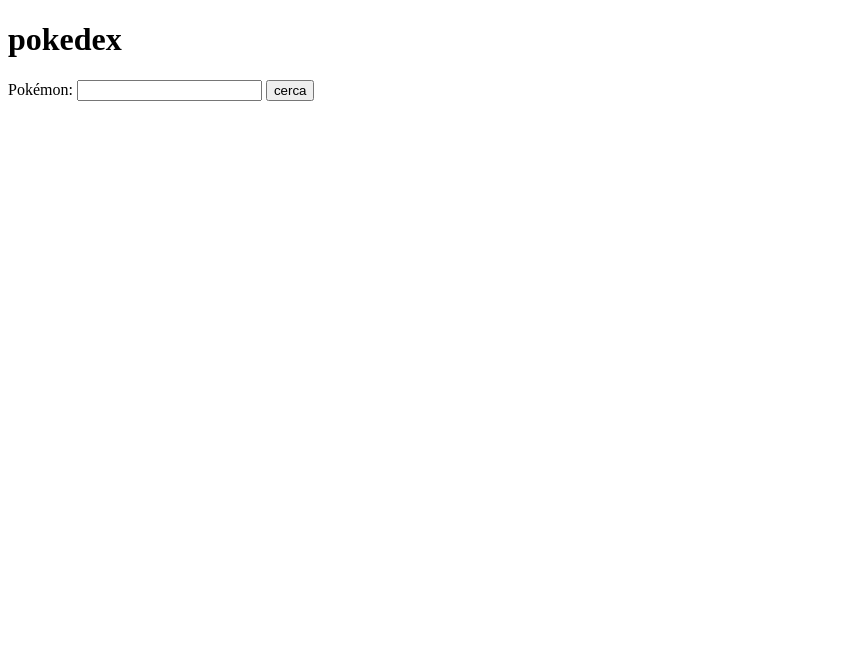
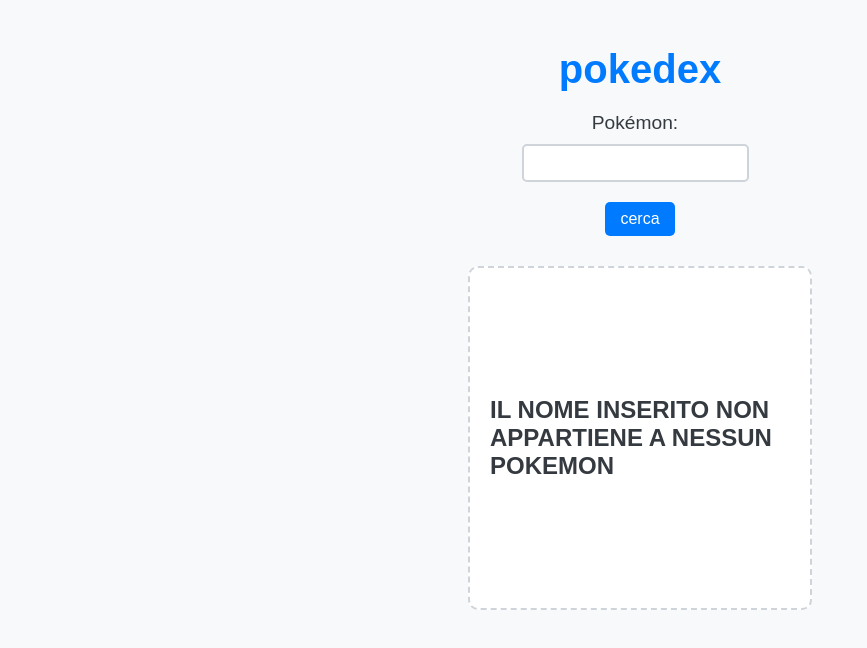
Before and after one commit to GioeleBoccanegra/pokedex, a plain HTML site: page index.html in a window 1280 px wide. Both pictures are taken after a click on the button "cerca". Shown: the whole page, without its empty margins (0-867 px from the left). Drawn offline with Linux system fonts and the light colour scheme; no server answers.

Commit message:
varie correzioni html, css e js

```diff
--- /dev/null
+++ b/assets/css/style.css
@@ -0,0 +1,106 @@
+
+    /* Stile generale */
+    body {
+      font-family: Arial, sans-serif;
+      background-color: #f8f9fa;
+      color: #343a40;
+      margin: 0;
+      padding: 20px;
+      display: flex;
+      flex-direction: column;
+      align-items: center;
+    }
+
+    h1 {
+      font-size: 2.5rem;
+      color: #007bff;
+      margin-bottom: 20px;
+    }
+
+
+
+
+    /* Stile per il contenitore del modulo */
+    label {
+      font-size: 1.2rem;
+      margin-right: 10px;
+    }
+
+    input {
+      padding: 8px;
+      font-size: 1rem;
+      border: 2px solid #ced4da;
+      border-radius: 5px;
+      margin-right: 10px;
+      margin-top: 10px;
+    }
+
+    input:focus {
+      outline: none;
+      border-color: #007bff;
+      box-shadow: 0 0 5px rgba(0, 123, 255, 0.5);
+    }
+
+    button {
+      padding: 8px 15px;
+      font-size: 1rem;
+      color: #fff;
+      background-color: #007bff;
+      border: none;
+      border-radius: 5px;
+      cursor: pointer;
+      transition: background-color 0.3s ease;
+      margin-top: 20px;
+    }
+
+    button:hover {
+      background-color: #0056b3;
+    }
+
+    h2{
+      font-size: 1.5rem;
+      text-transform: uppercase;
+      display: block;
+    }
+
+    .pokedex{
+      display: flex;
+      flex-direction: column;
+    }
+
+    /* Stile per l'area dello sprite */
+    [data-pokedex] {
+      margin-top: 30px;
+      padding: 20px;
+      border: 2px dashed #ced4da;
+      border-radius: 10px;
+      background-color: #ffffff;
+      display: flex;
+      justify-content: center;
+      align-items: center;
+      width: 300px;
+      height: 300px;
+      flex-direction: column;
+    }
+
+    [data-pokedex] img {
+      max-width: 100%;
+      max-height: 100%;
+      object-fit: contain;
+    }
+
+    /* Responsività */
+    @media (max-width: 768px) {
+      h1 {
+        font-size: 2rem;
+      }
+
+      input, button {
+        font-size: 0.9rem;
+      }
+
+      [data-pokedex] {
+        width: 100%;
+        height: 200px;
+      }
+    }
--- a/assets/javascript/script.js
+++ b/assets/javascript/script.js
@@ -1,26 +1,54 @@
 
   const pokemonLista = document.querySelector("[data-pokemon]");
   const pokemonNome = document.querySelector("[data-pokemon-name]");
-  const cercaPokemon = document.querySelector("[data-cerca-pokemon]")
+  const cercaPokemon = document.querySelector("[data-cerca-pokemon]");
+  const pokedexBox = document.querySelector("[data-pokedex]");
   const spriteContainer = document.querySelector("[data-pokemon-sprite]");
   let options = [];
+
+
+  function nomeInesistente(name){
+    let pokeName = document.createElement("h2");
+    pokeName.innerHTML="Il nome inserito non appartiene a nessun pokemon";
+    pokedexBox.insertBefore(pokeName, pokedexBox.firstChild);
+  }
 
 function cleanInput(){
   pokemonNome.value=""
 }
   function cleanDiv(){
     const pokeSprite = spriteContainer.querySelector("img");
+    const pokeName = pokedexBox.querySelector("h2");
     if(pokeSprite){
       spriteContainer.removeChild(pokeSprite);
     }
+    if (pokeName){
+      pokedexBox.removeChild(pokeName);
+    }
   }
 
+  function insertName(name){
+    let pokeName = document.createElement("h2");
+    pokeName.innerHTML=name;
+    pokedexBox.insertBefore(pokeName, pokedexBox.firstChild);
+  }
+
+  function insertType(data){
+console.log(data.types[0].type.name)
+  }
+
+  function inertWeakness(){
+
+  }
 
   function insertSprite (data){
     let pokeSprite = document.createElement("img");
     pokeSprite.src = data.sprites.front_default;
     spriteContainer.appendChild(pokeSprite); // Aggiungi l'opzione alla lista
   }
+
+
+
 
 
 
@@ -49,17 +77,21 @@
   console.log(pokemonNome.value)
   const inputVAl = pokemonNome.value.toLowerCase()
   if(options.includes(inputVAl)){
+    let inputNamePokemon = pokemonNome.value
     cleanInput()
     cleanDiv()
+    insertName(inputNamePokemon)
     fetch(`https://pokeapi.co/api/v2/pokemon/${inputVAl}`, {
     method: "GET"
   }).then(response=>{
     return response.json()
   }).then(data=>{
     console.log(data.sprites.front_default)
+    insertType(data)
     insertSprite(data)
   })
   } else{
-    console.log("inserisci un nome esistente")
+    cleanDiv()
+    nomeInesistente()
   }
 })
--- a/index.html
+++ b/index.html
@@ -4,6 +4,7 @@
   <meta charset="UTF-8">
   <meta name="viewport" content="width=device-width, initial-scale=1.0">
   <title>Document</title>
+  <link rel="stylesheet" href="assets/css/style.css">
 </head>
 <body>
   <h1>pokedex</h1>
@@ -13,7 +14,11 @@
   </datalist>
   <button data-cerca-pokemon>cerca</button>
 
-  <div data-pokemon-sprite></div>
+   <div data-pokedex class="pokedex">
+    <div data-pokemon-sprite>
+
+    </div>
+   </div>
   <script src="/assets/javascript/script.js"></script>
 </body>
 </html>
```
